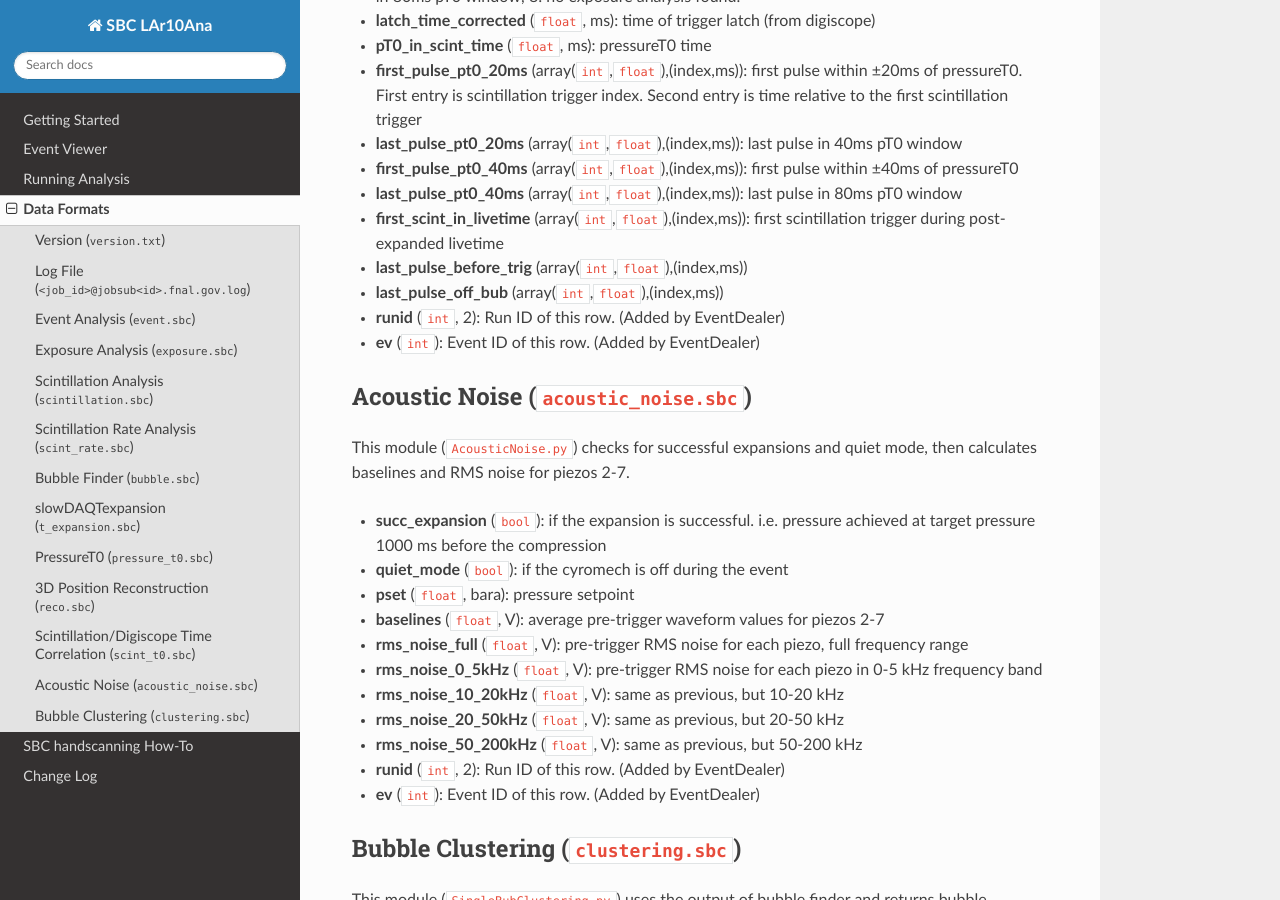
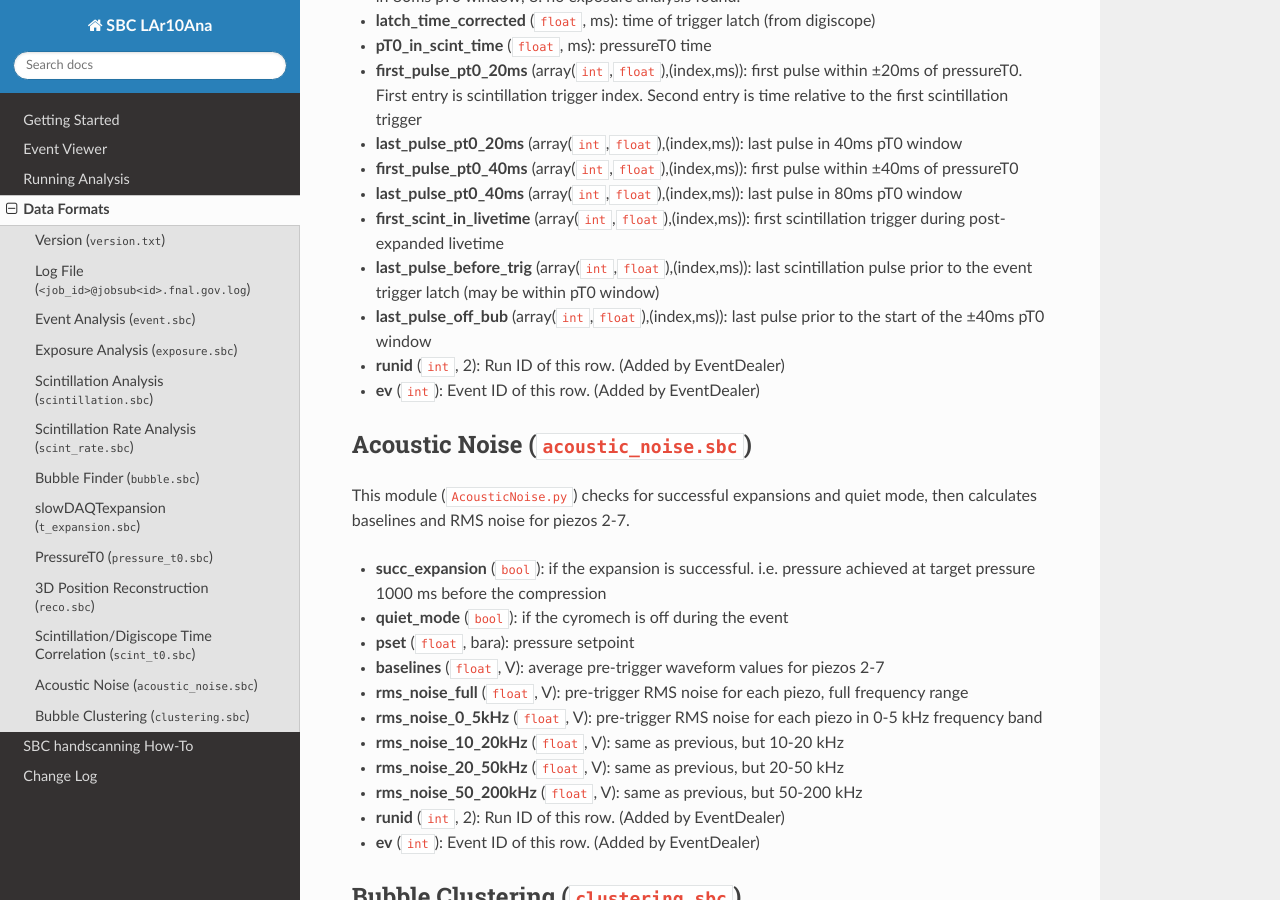
Before and after one commit to SBC-Collaboration/LAr10Ana, a Sphinx documentation site: the page built from docs/data_format.md, in a window 1280 px wide and 900 px high, scrolled down 4689 px. Built offline with Sphinx 7.4.7 and the Read the Docs theme 3.1.0, drawn with Linux system fonts in a browser that asks for light colours.

Commit message:
Update data_format.md

```diff
--- a/docs/data_format.md
+++ b/docs/data_format.md
@@ -118,8 +118,8 @@ This module (`ScintT0.py`) correlates scintillation triggers with digiscope entr
 - **first_pulse_pt0_40ms** (array(`int`,`float`),(index,ms)): first pulse within ±40ms of pressureT0
 - **last_pulse_pt0_40ms** (array(`int`,`float`),(index,ms)): last pulse in 80ms pT0 window
 - **first_scint_in_livetime** (array(`int`,`float`),(index,ms)): first scintillation trigger during post-expanded livetime
-- **last_pulse_before_trig** (array(`int`,`float`),(index,ms))
-- **last_pulse_off_bub** (array(`int`,`float`),(index,ms))
+- **last_pulse_before_trig** (array(`int`,`float`),(index,ms)): last scintillation pulse prior to the event trigger latch (may be within pT0 window)
+- **last_pulse_off_bub** (array(`int`,`float`),(index,ms)): last pulse prior to the start of the ±40ms pT0 window
 - **runid** (`int`, 2): Run ID of this row. (Added by EventDealer)
 - **ev** (`int`): Event ID of this row. (Added by EventDealer)
 
```
